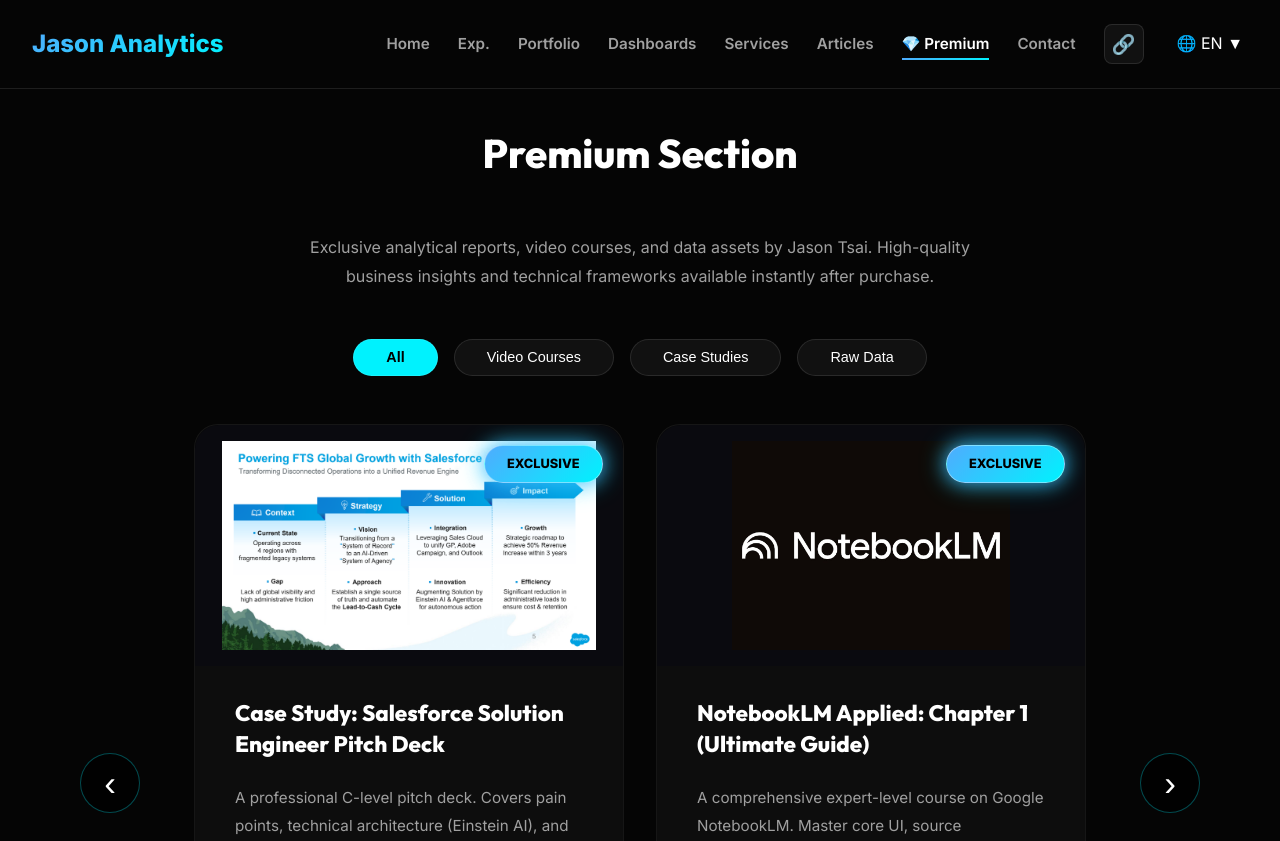
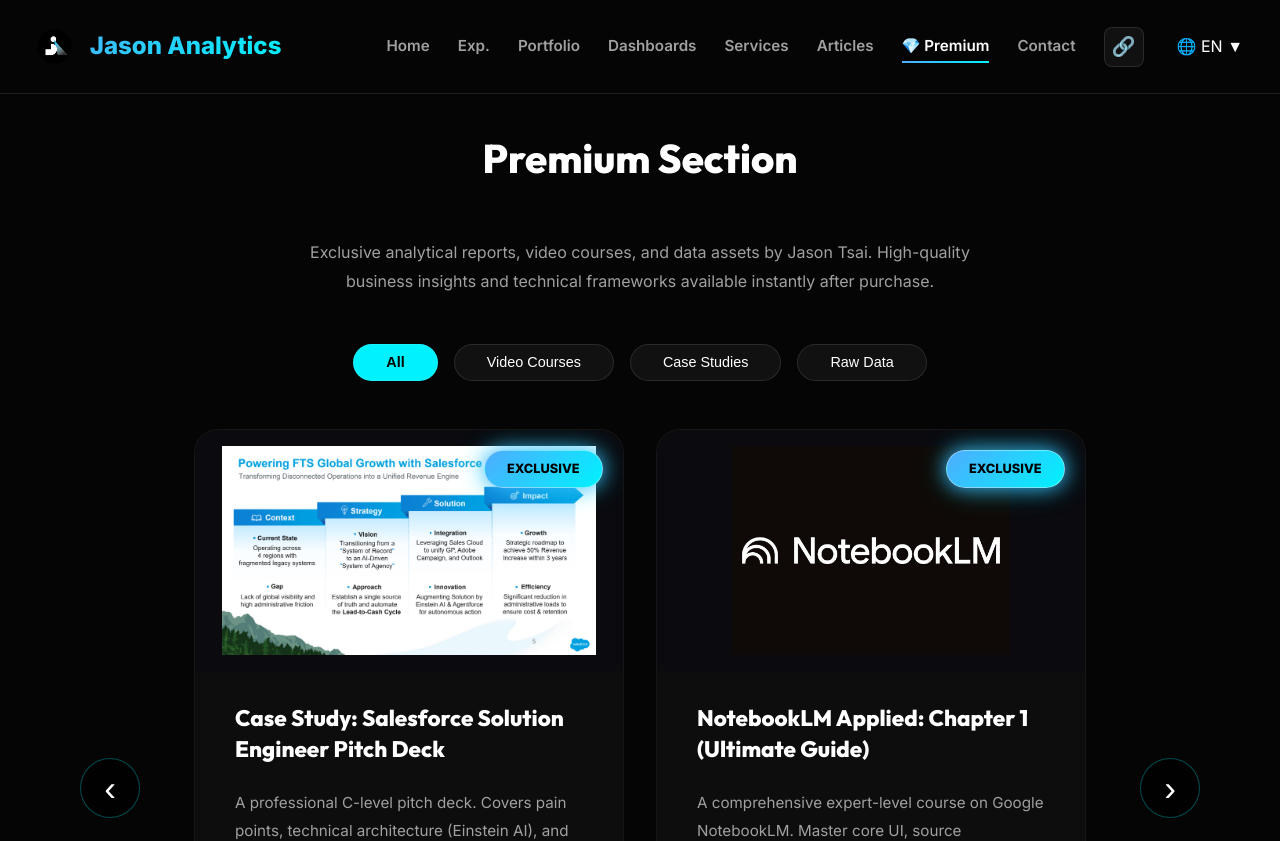
Before and after one commit to ds-jason-tsai/jason-by-tsai-portfolio, a Next.js app: page /en/reports in a window 1280 px wide. Shown: the top 841 px of the page. Built offline with nearby package versions, Linux system fonts and the light colour scheme.

Commit message:
UI: Integrate Logo into Header and optimize high-res Favicon metadata

```diff
--- a/app/[lang]/layout.tsx
+++ b/app/[lang]/layout.tsx
@@ -42,9 +42,15 @@
       },
     },
     icons: {
-      icon: '/icon.png',
+      icon: [
+        { url: '/icon.png', sizes: '32x32', type: 'image/png' },
+        { url: '/icon.png', sizes: '192x192', type: 'image/png' },
+        { url: '/icon.png', sizes: '512x512', type: 'image/png' },
+      ],
       shortcut: '/icon.png',
-      apple: '/icon.png',
+      apple: [
+        { url: '/icon.png', sizes: '180x180', type: 'image/png' },
+      ],
     },
   };
 }
@@ -56,6 +62,7 @@
 import NavLink from './components/NavLink';
 import MobileNav from './components/MobileNav';
 import ShareButton from './components/ShareButton';
+import Image from 'next/image';
 
 export default async function RootLayout({
   children,
@@ -71,7 +78,7 @@
   const descriptions = {
     zh: "傑森數據 Jason Analytics 的官方作品集，由數據專家 Jason Tsai (蔡傑森) 創立。提供全方位專業數據分析、商業分析、AI 機器學習建模、MarTech 數位行銷科技導入、數據工程優化與自動化解決方案。協助企業從原始數據中挖掘商業價值，透過數據驅動決策提升競爭力與營運效率。",
     en: "Official portfolio of Jason Analytics, led by data expert Jason Tsai. Providing comprehensive solutions in Data Analysis, AI/ML Modeling, MarTech, and Data Engineering to help businesses unlock value through data-driven insights.",
-    ja: "データ専門家 Jason Tsai が率いる Jason Analytics の公式ポートフォリオ。高度なデータ分析、ビジネスインテリジェンス、AI機械学習モデリング、MarTech 導入、データエンジニアリング、自動化ソリューションを包括的に提供します。企業のデータを価値あるインサイトに変え、意思決定を通じて成長を支援します。"
+    ja: "データ専門家 Jason Tsai が率いる Jason Analytics の公式ポートフォリオ。高度な數據分析、ビジネスインテリジェンス、AI機械学習モデリング、MarTech 導入、データエンジニアリング、自動化ソリューションを包括的に提供します。企業のデータを価値あるインサイトに変え、意思決定を通じて成長を支援します。"
   };
 
   return (
@@ -146,7 +153,10 @@
         </Script>
         <nav className="nav">
           <div className="nav-logo">
-            <Link href={`/${lang}`} style={{ textDecoration: 'none', borderBottom: 'none' }}>{dict.brand?.logo || 'Jason Tsai'}</Link>
+            <Link href={`/${lang}`} style={{ textDecoration: 'none', borderBottom: 'none', display: 'flex', alignItems: 'center', gap: '0.8rem' }}>
+              <Image src="/icon.png" alt="Logo" width={45} height={45} style={{ borderRadius: '8px' }} />
+              <span>{dict.brand?.logo || '傑森數據 Jason Analytics'}</span>
+            </Link>
           </div>
 
           <div className="desktop-only">
```
